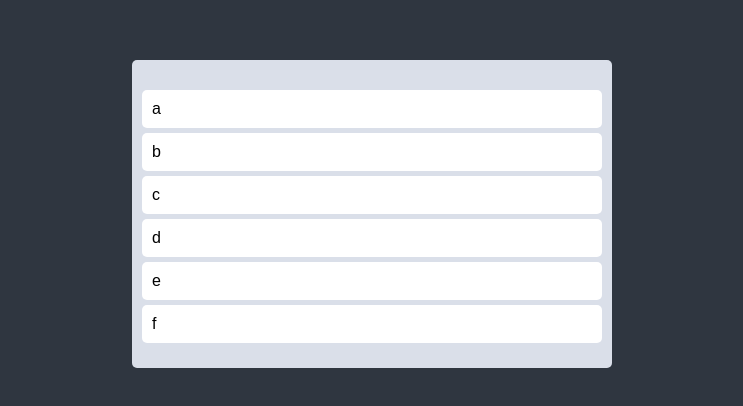
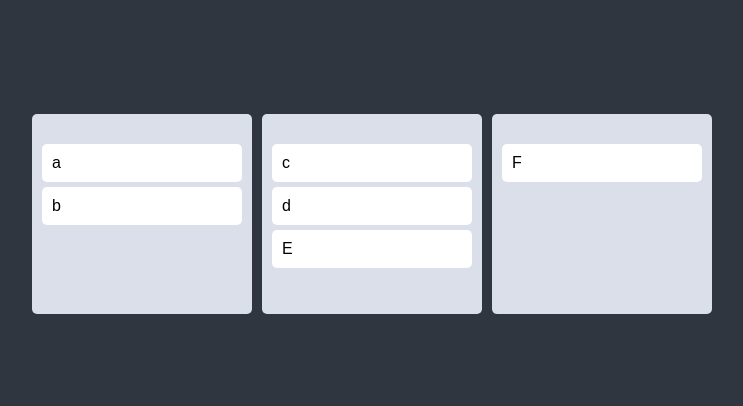
Before and after one commit to gahyeon-park/react-masterclass-typescript, a React (Create React App) app: page / in a window 1280 px wide. Shown: the part 186-592 px from the top of the page, without its empty margins (268-1011 px from the left). Built offline with nearby package versions, Linux system fonts and the light colour scheme.

Commit message:
#7.8 Multi Boards

```diff
--- a/src/App.tsx
+++ b/src/App.tsx
@@ -1,12 +1,12 @@
-import { DragDropContext, Droppable, DropResult } from 'react-beautiful-dnd';
+import { DragDropContext, DropResult } from 'react-beautiful-dnd';
 import { useRecoilState } from 'recoil';
 import { todoListState } from './atoms';
 import styled from 'styled-components';
-import DraggableCard from './components/DraggableCard';
+import Board from './components/Board';
 
 const Wrapper = styled.div`
   display: flex;
-  max-width: 480px;
+  max-width: 680px;
   width: 100%;
   margin: 0 auto;
   justify-content: center;
@@ -16,33 +16,25 @@
 
 const Boards = styled.div`
   display: grid;
-  grid-template-colomns: repeat(1, 1fr);
+  gap: 10px;
+  grid-template-columns: repeat(3, 1fr);
   width: 100%;
 `;
 
-const Board = styled.div`
-  min-height: 200px;
-  padding: 20px 10px;
-  padding-top: 30px;
-  border-radius: 5px;
-  background-color: ${props => props.theme.boardColor};
-`;
 
 function App() {
   const [todos, setTodos] = useRecoilState(todoListState);
   const onDragEnd = ({ draggableId, destination, source } : DropResult) => {
     // console.log("dragging finished", args.source.index, args.destination.index);
 
-    if(!destination) return;
-    setTodos(oldTodos => {
-      const todosCopied = [...oldTodos]; // splice는 원본배열을 수정하므로 todos배열 복사본으로 작업한다.
-      // 1. Delete item on source.index
-      todosCopied.splice(source.index, 1);
-      // 2. Put back the item on the destination.index
-      todosCopied.splice(destination?.index, 0, draggableId);
+    // if(!destination) return;
+    // setTodos(oldTodos => {
+    //   const todosCopied = [...oldTodos];
+    //   todosCopied.splice(source.index, 1);
+    //   todosCopied.splice(destination?.index, 0, draggableId);
 
-      return todosCopied;
-    });
+    //   return todosCopied;
+    // });
   }
   console.log(todos);
 
@@ -50,17 +42,7 @@
   return <DragDropContext onDragEnd={onDragEnd}>
     <Wrapper>
       <Boards>
-        <Droppable droppableId="one">
-          {(provided) =>
-            <Board ref={provided.innerRef} {...provided.droppableProps}>
-              {todos.map((todo, idx) => (
-                // ※ react-beautiful-dnd에서 key와 draggableId는 같아야 함.
-                <DraggableCard key={todo} todo={todo} idx={idx} />
-              ))}
-              {provided.placeholder}
-            </Board>
-          }
-        </Droppable>
+        {Object.keys(todos).map(boardId => <Board boardId={boardId} key={boardId} todos={todos[boardId]} />)}
       </Boards>
     </Wrapper>
   </DragDropContext>
--- a/src/atoms.tsx
+++ b/src/atoms.tsx
@@ -2,7 +2,15 @@
 import { atom, selector } from 'recoil';
 // selector: atom을 가져와서 그 atom의 "output"을 변형시켜주는 도구 (★state 자체는 바꾸지 않음★)
 
-export const todoListState = atom({
+interface ITodoListState {
+  [key: string]: string[];
+}
+
+export const todoListState = atom<ITodoListState>({
   key: "toDo",
-  default: ["a", "b", "c", "d", "e", "f"]
+  default: {
+    todo: ["a", "b"],
+    doing: ["c", "d", "E"],
+    done: ["F"]
+  }
 });
--- /dev/null
+++ b/src/components/Board.tsx
@@ -0,0 +1,33 @@
+import { Droppable } from 'react-beautiful-dnd';
+import styled from 'styled-components';
+import DraggableCard from './DraggableCard';
+
+const Wrapper = styled.div`
+  min-height: 200px;
+  padding: 20px 10px;
+  padding-top: 30px;
+  border-radius: 5px;
+  background-color: ${props => props.theme.boardColor};
+`;
+
+interface IProps {
+  todos: Array<string>;
+  boardId: string;
+}
+
+function Board({ todos, boardId } : IProps){
+  return (
+    <Droppable droppableId={boardId}>
+    {(provided) =>
+      <Wrapper ref={provided.innerRef} {...provided.droppableProps}>
+        {todos.map((todo, idx) => (
+          <DraggableCard key={todo} todo={todo} idx={idx} />
+        ))}
+        {provided.placeholder}
+      </Wrapper>
+    }
+  </Droppable>
+  )
+}
+
+export default Board;
```
